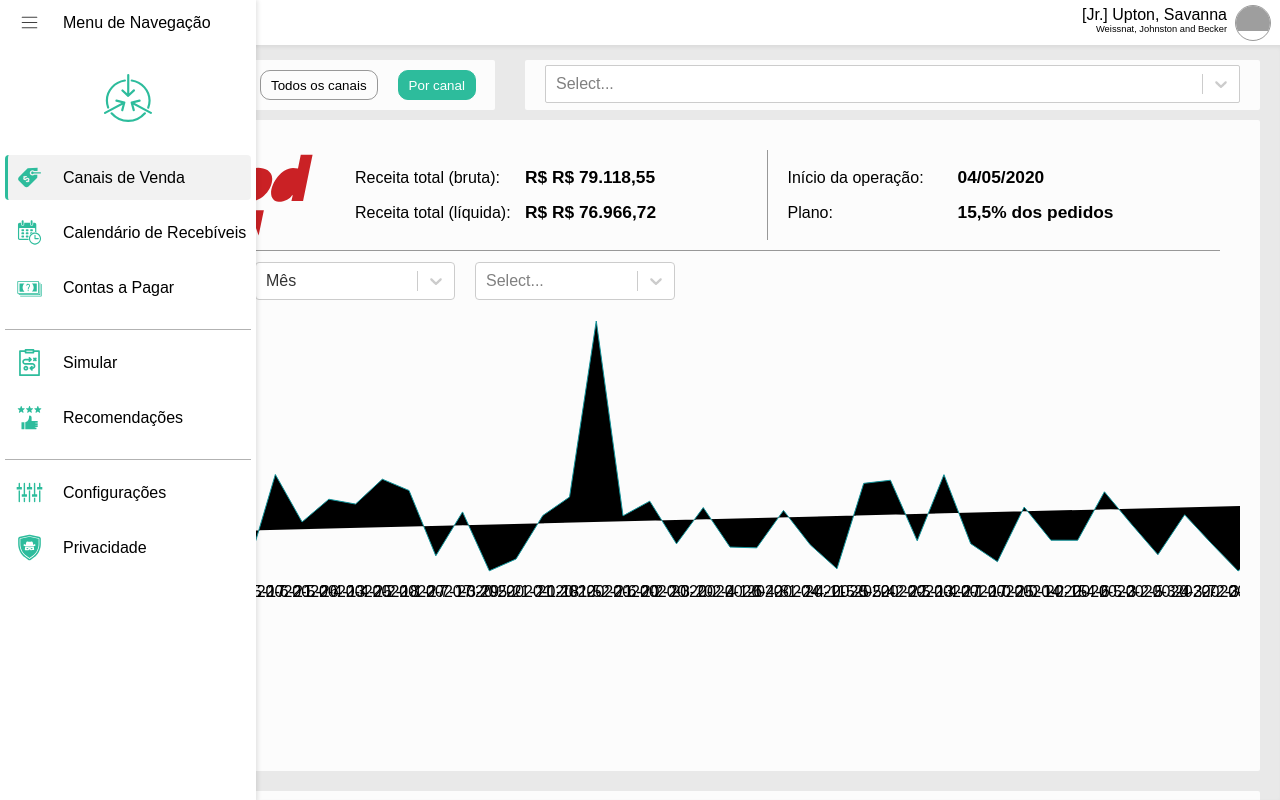
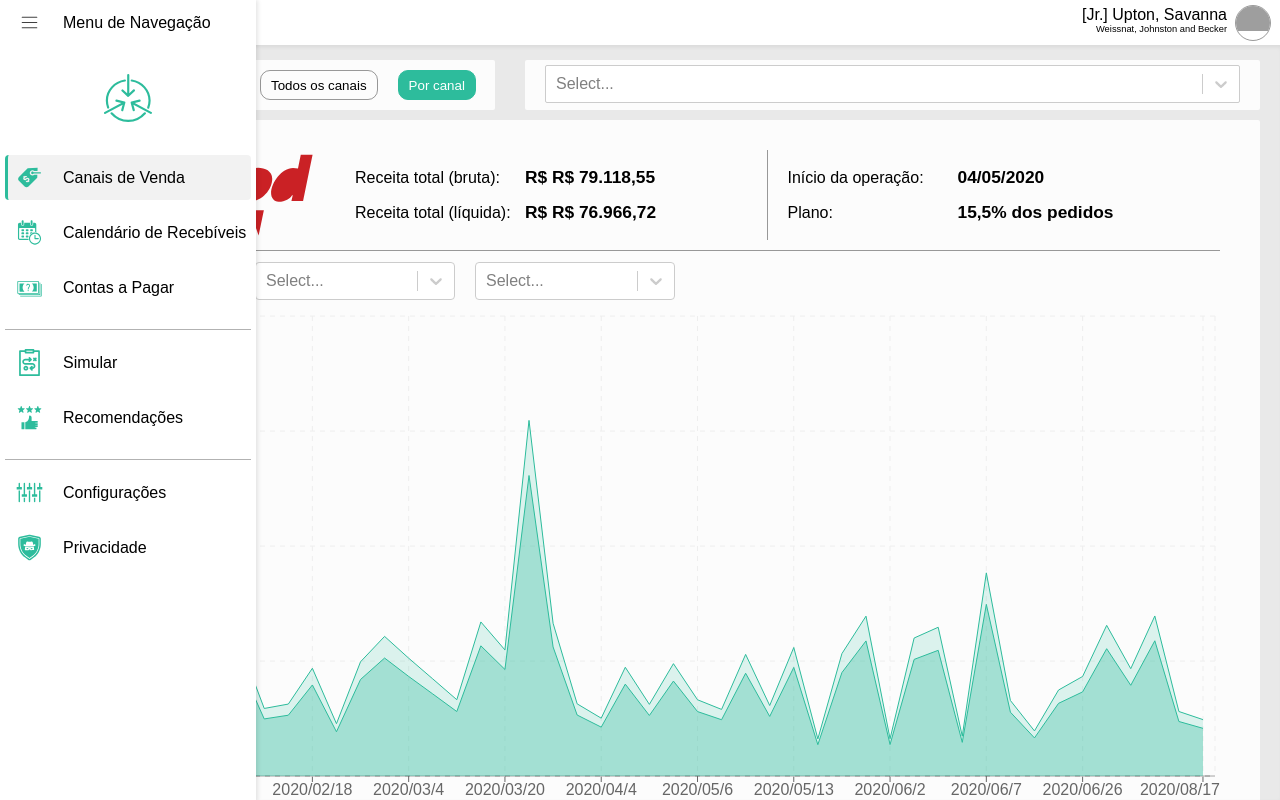
Before and after one commit to lucaspdp/omni-wallet-front, a React (Create React App) app: page /dashboard in a window 1280 px wide. Built offline with nearby package versions, Linux system fonts and the light colour scheme; grey boxes are pictures that could not be loaded; a web font is replaced by a local one.

Commit message:
Graph now properly render Orders
MockupData + Cache bugs fixed;
Recharts can properly display datas now;

```diff
--- a/package.json
+++ b/package.json
@@ -7,10 +7,10 @@
     "@testing-library/react": "^9.3.2",
     "@testing-library/user-event": "^7.1.2",
     "@types/jest": "^24.0.0",
+    "@types/moment": "^2.13.0",
     "@types/node": "^12.0.0",
     "@types/react-dom": "^16.9.0",
     "@types/react-router-dom": "^5.1.5",
-    "@types/react-vis": "^1.11.1",
     "@types/recharts": "^1.8.13",
     "@types/styled-components": "^5.1.0",
     "faker": "^4.1.0",
@@ -22,7 +22,6 @@
     "react-router-dom": "^5.2.0",
     "react-scripts": "3.4.1",
     "react-select": "^3.1.0",
-    "react-vis": "^1.11.7",
     "recharts": "^1.8.5",
     "styled-components": "^5.1.1",
     "typescript": "~3.7.2"
--- a/src/data/DataMock.ts
+++ b/src/data/DataMock.ts
@@ -49,9 +49,10 @@ let orderStatusRandom = [
 
 export interface IMarketplaceOrder {
   status: string;
-  order_date: Date;
+  order_date: Date|String;
   productItens: IOrderProductItem[];
   total_price: number;
+  amount_after_split : number;
   payment: IPayment;
 }
 
--- a/src/data/marketplaces/MarketplaceUtilities.ts
+++ b/src/data/marketplaces/MarketplaceUtilities.ts
@@ -1,5 +1,6 @@
 import { IMarketplaceOrder } from '../DataMock';
 import { IProductInfo } from '../product/IProductInfo';
+import moment from 'moment';
 
 interface MarketplaceUtilitiesParam {
   orders: IMarketplaceOrder[];
@@ -11,9 +12,6 @@ export type OrderCategorizer = (order: IMarketplaceOrder) => string;
 export class MarketplaceUtilities {
   private _orders: IMarketplaceOrder[];
   private _products: IProductInfo[];
-  private _priceByDay?: {
-    [dayString: string]: number;
-  };
 
   constructor({ orders, products }: MarketplaceUtilitiesParam) {
     this._orders = orders;
@@ -41,25 +39,43 @@ export class MarketplaceUtilities {
   }
 
   public getTotalPriceByDay(range?: { start: Date; end: Date }) {
-    if (this._priceByDay != null) return this._priceByDay;
 
     const priceByDay: {
-      [dayString: string]: number;
+      [dayStr: string]: {
+        price: number;
+        splitPrice: number;
+        date: moment.Moment;
+      };
     } = {};
 
-    this._orders.forEach((order) => {
+    let sortedOrders = this._orders.sort((a, b) => (a.order_date > b.order_date ? 1 : -1));
+
+    sortedOrders.forEach((order) => {
       // Skip out of range values
       if (range != null) {
         if (order.order_date < range.start || order.order_date > range.end) return;
       }
 
-      let d = new Date(order.order_date);
-      let dayStr = `${d.getFullYear()}-${d.getMonth()}-${d.getDate()}`;
-      if (priceByDay[dayStr] === undefined) priceByDay[dayStr] = order.total_price;
-      else priceByDay[dayStr] += order.total_price;
+      let d: moment.Moment;
+
+      if (typeof order.order_date === 'string') {
+        d = moment((order.order_date as string).slice(0, -1), 'YYYY-MM-DDTHH:mm:ssS');
+      } else {
+        d = moment(order.order_date as Date);
+      }
+
+      let dFormat = d.format('YYYY-MM-DD');
+      if (priceByDay[dFormat] == null) {
+        priceByDay[dFormat] = {
+          date: d,
+          price: order.total_price,
+          splitPrice: order.amount_after_split,
+        };
+      } else {
+        priceByDay[dFormat].price += order.total_price;
+        priceByDay[dFormat].splitPrice += order.amount_after_split;
+      }
     });
-
-    this._priceByDay = priceByDay;
 
     return priceByDay;
   }
--- a/src/pages/Dashboard/fragments/SalesChannel/pickChannelView/ChannelCard.tsx
+++ b/src/pages/Dashboard/fragments/SalesChannel/pickChannelView/ChannelCard.tsx
@@ -1,28 +1,5 @@
 import React, { useState, useEffect } from 'react';
-/*import {
-  LineChart,
-  YAxis,
-  XAxis,
-  Line,
-  CartesianGrid,
-  ResponsiveContainer,
-  Tooltip,
-  Legend,
-  Label as AxisLabel,
-} from 'recharts';
-<ResponsiveContainer width="100%">
-            <LineChart width={600} height={400} data={DataMock.iFood.orders}>
-              <Line type="monotone" dataKey="total_price" stroke="#8884d8" />
-              <CartesianGrid stroke="#ccc" strokeDasharray="5 5" />
-              <XAxis dataKey="order_date" type="number" tickFormatter={formatOrderDate}>
-                <AxisLabel value="Order Date" offset={0} position="insideBottom" />
-              </XAxis>
-              <Legend />
-              <YAxis label="Price, per period" />
-              <Tooltip />
-            </LineChart>
-          </ResponsiveContainer>*/
-import { XYPlot, VerticalGridLines, HorizontalGridLines, XAxis, YAxis, LineSeries } from 'react-vis';
+import { ComposedChart, ResponsiveContainer, Tooltip, XAxis, YAxis, CartesianGrid, Line, Area } from 'recharts';
 
 import {
   MarketplaceInfoGrid,
@@ -44,94 +21,39 @@ import { MarketplaceUtilities } from '../../../../../data/marketplaces/Marketpla
 import { Repository } from '../../../../../data/marketplaces/MarketplaceRepository';
 import { IMarketplaceData } from '../../../../../data/DataMock';
 import { SvgIconStyle } from '../../../../../styles/global';
+import moment from 'moment';
 
 export type ChannelCardProps = {
   name: string;
 };
 
-const timeIntervalsKeys = ['day', 'week', 'month', 'year'];
-
-const daysInMonths: any = {
-  january: 31,
-  february: 28, // Bissexto aaaaahh
-  march: 31,
-  april: 30,
-  may: 31,
-  june: 30,
-  july: 31,
-  august: 31,
-  september: 30,
-  october: 31,
-  november: 30,
-  december: 31,
-};
-
-const monthsInOrder = [
-  'january',
-  'february',
-  'march',
-  'april',
-  'may',
-  'june',
-  'july',
-  'august',
-  'september',
-  'october',
-  'november',
-  'december',
-];
-const now = new Date(Date.now());
-const currentMonth: number = now.getMonth();
-const currentDay = now.getDate();
-
-const defaultTimeIntervals = {
-  day: currentDay,
-  month: currentMonth,
-  year: now.getFullYear(),
-};
-
-function getDefaultValues(unit: string) {
-  if (unit === 'day') {
-    const days: any[] = [];
-    for (let day = 1; day < daysInMonths[monthsInOrder[currentMonth as any] as any]; day++) {
-      days.push({ label: day, value: day });
-    }
-    return days;
-  }
-
-  if (unit === 'month') {
-    const months: any[] = [];
-    monthsInOrder.forEach((m) => {
-      months.push({
-        label: m,
-        value: m,
-      });
-    });
-    return months;
-  }
-
-  if (unit === 'year') {
-    const years: any[] = [];
-    for (let year = now.getFullYear() - 5; year < now.getFullYear() + 10; year++)
-      years.push({
-        label: year,
-        value: year,
-      });
-    return years;
-  }
-
-  return [];
-}
-
-function formatOrderDate(tickItem: Date) {
-  console.log(tickItem);
-  return 'tudu';
-}
-
 export default function ChannelCard(props: ChannelCardProps) {
   const [marketPlace, setMarketPlace] = useState<IMarketplaceData | undefined>(undefined);
   const [utilities, setUtilities] = useState<MarketplaceUtilities | undefined>();
+  const [timeUnit, setTimeunit] = useState('month');
+  const [timeInterval, setTimeInterval] = useState<any[]>([]);
+  const [graphData, setGraphData] = useState<any[]>([]);
 
+  useEffect(() => {}, [timeUnit]);
+  useEffect(() => {
+    let data = utilities?.getTotalPriceByDay() ?? {};
+
+    const lineData: {
+      x: number;
+      y: number;
+      split: number;
+    }[] = [];
+
+    for (let day in data) {
+
+      lineData.push({
+        y: data[day].price,
+        x: data[day].date.toDate().getTime(),
+        split: data[day].splitPrice,
+      });
+    }
+    setGraphData(lineData);
+  }, [utilities]);
 
   useEffect(() => {
     Repository.getMarketplace(props.name).then((marketplace) => {
@@ -153,26 +75,32 @@ export default function ChannelCard(props: ChannelCardProps) {
     {
       value: 'day',
       label: 'Dia',
-      daysInUnit: (value: string) => 1,
     },
     {
       value: 'week',
       label: 'Semana',
-      daysInUnit: (value: string) => 7,
     },
     {
       value: 'month',
-      label: 'Mês',
-      daysInUnit: (value: string) => (daysInMonths as any)[value] ?? 30,
+      label: 'Mensal',
     },
     {
       value: 'year',
       label: 'Ano',
-      daysInUnit: (value: string) => 365,
     },
   ]);
 
-  const [timeInterval, setTimeInterval] = useState<any[]>([]);
+  function formatDate(date: number | Date) {
+    console.log('FORMAT DATE ', date);
+    let d: Date;
+    if (date instanceof Date) {
+      d = date;
+    } else {
+      d = new Date();
+      d.setTime(date);
+    }
+    return `${moment(d).year()}/${String(moment(d).month()+1).padStart(2, '0')}/${moment(d).date()}`;
+  }
 
   return (
     <FullRowCard>
@@ -206,14 +134,7 @@ export default function ChannelCard(props: ChannelCardProps) {
         <ChartFilters>
           <ChartFiltersTitle>Mostrando:</ChartFiltersTitle>
           <ChartFilterPickTimeUnit>
-            <Select
-              options={timeUnits}
-              value={[timeUnits[2]]}
-              onChange={(value, changeEvent) => {
-                if (changeEvent.action === 'select-option')
-                  setTimeInterval(getDefaultValues(((value as any)?.value as string) ?? ''));
-              }}
-            ></Select>
+            <Select options={timeUnits}></Select>
           </ChartFilterPickTimeUnit>
           <ChartFilterPickTimeInterval>
             <Select
@@ -224,26 +145,30 @@ export default function ChannelCard(props: ChannelCardProps) {
         </ChartFilters>
         {marketPlace !== undefined && utilities !== undefined ? (
           <MarketplacePerformanceChart>
-            <XYPlot height={300} width={1200} xType="ordinal">
-              <VerticalGridLines />
-              <HorizontalGridLines />
-              <XAxis />
-              <YAxis />
-              <LineSeries
-                data={(() => {
-                  let allData = utilities!.getTotalPriceByDay();
-                  let lineData: {
-                    x: string;
-                    y: number;
-                  }[] = [];
-                  for (let day in allData) {
-                    lineData.push({ y: allData[day], x: day });
-                  }
-                  console.log('LINEDATA', lineData);
-                  return lineData as any[];
-                })()}
-              />
-            </XYPlot>
+            <ResponsiveContainer>
+              <ComposedChart width={500} height={300} data={graphData}>
+                <XAxis
+                  tickFormatter={(toFormat) => {
+                    console.log(toFormat);
+                    return formatDate(toFormat);
+                  }}
+
+                  type="category"
+                  dataKey="x"
+                />
+                <YAxis dataKey="y" />
+                <CartesianGrid stroke="#eee" strokeDasharray="5 5" />
+                <Tooltip
+                  formatter={(v, a) => [`R$ ${Number(v).toFixed(2)}`, a == 'y' ? 'Pedido' : 'Repassado']}
+                  labelFormatter={(value) => {
+                    console.log(value);
+                    return 'Acumulado do dia';
+                  }}
+                />
+                <Area type="linear" fill="var(--primary-color-25)" stroke="var(--primary-color)" dataKey="y"></Area>
+                <Area type="linear" fill="var(--primary-color-50)" stroke="var(--primary-color)" dataKey="split"></Area>
+              </ComposedChart>
+            </ResponsiveContainer>
           </MarketplacePerformanceChart>
         ) : (
           ''
--- a/src/pages/Dashboard/fragments/SalesChannel/pickChannelView/ChannelCardStyles.tsx
+++ b/src/pages/Dashboard/fragments/SalesChannel/pickChannelView/ChannelCardStyles.tsx
@@ -73,6 +73,6 @@ export const ChartFilterPickTimeInterval = styled.div``;
 export const MarketplacePerformanceChart = styled.div`
   width: 100%;
   position: relative;
-  height: 400px;
+  height: 500px;
   margin: 10px 0px;
 `;
--- a/tsconfig.json
+++ b/tsconfig.json
@@ -13,7 +13,8 @@
     "resolveJsonModule": true,
     "isolatedModules": true,
     "noEmit": true,
-    "jsx": "react"
+    "jsx": "react",
+    "noImplicitAny": false
   },
   "include": ["src"]
 }
```
Also changed, not shown: src/data/marketplaces/MarketplaceRepository.ts (+20 -3 lines), 1 other file (tests, documents, lock files or other folders).
